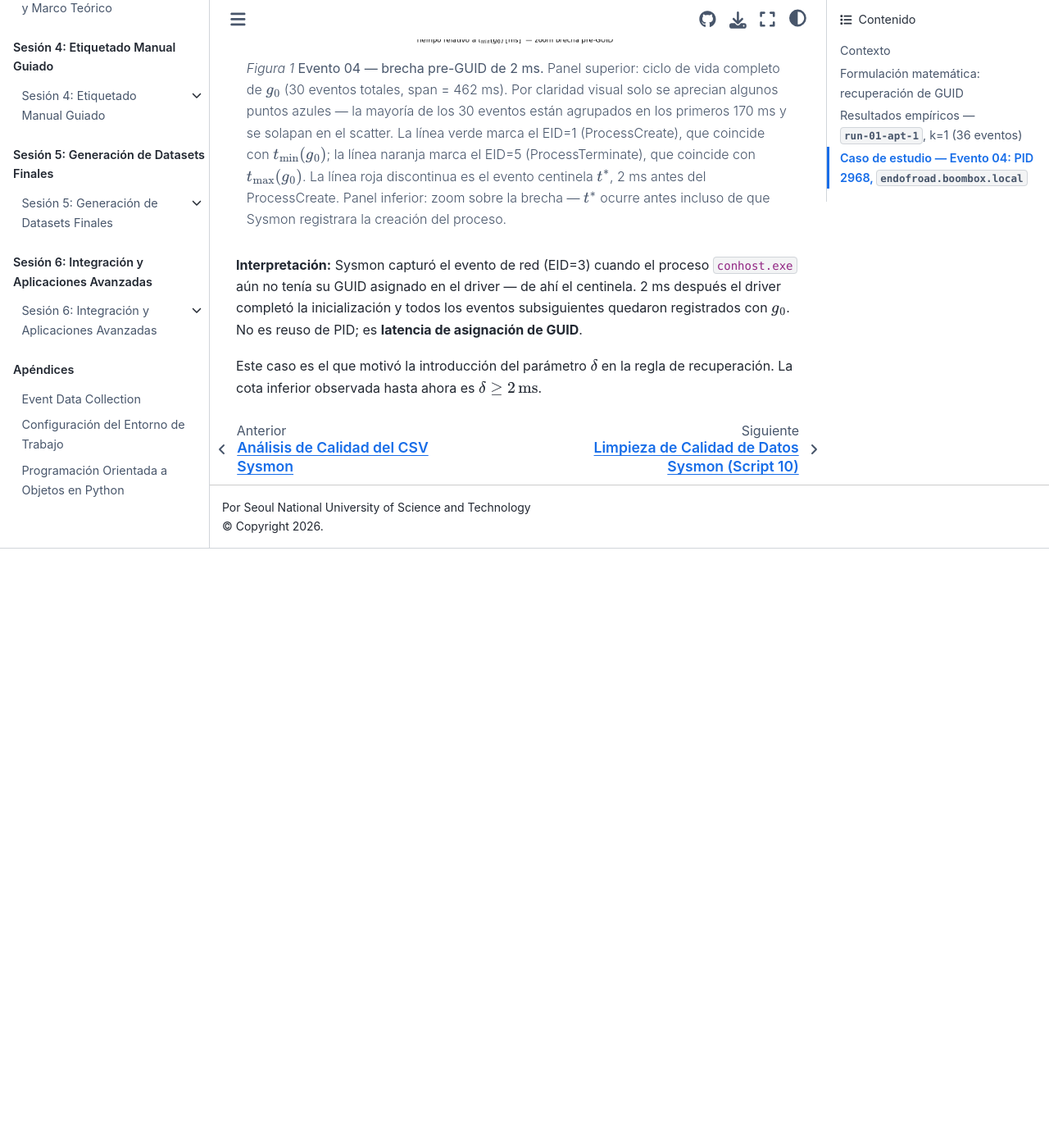
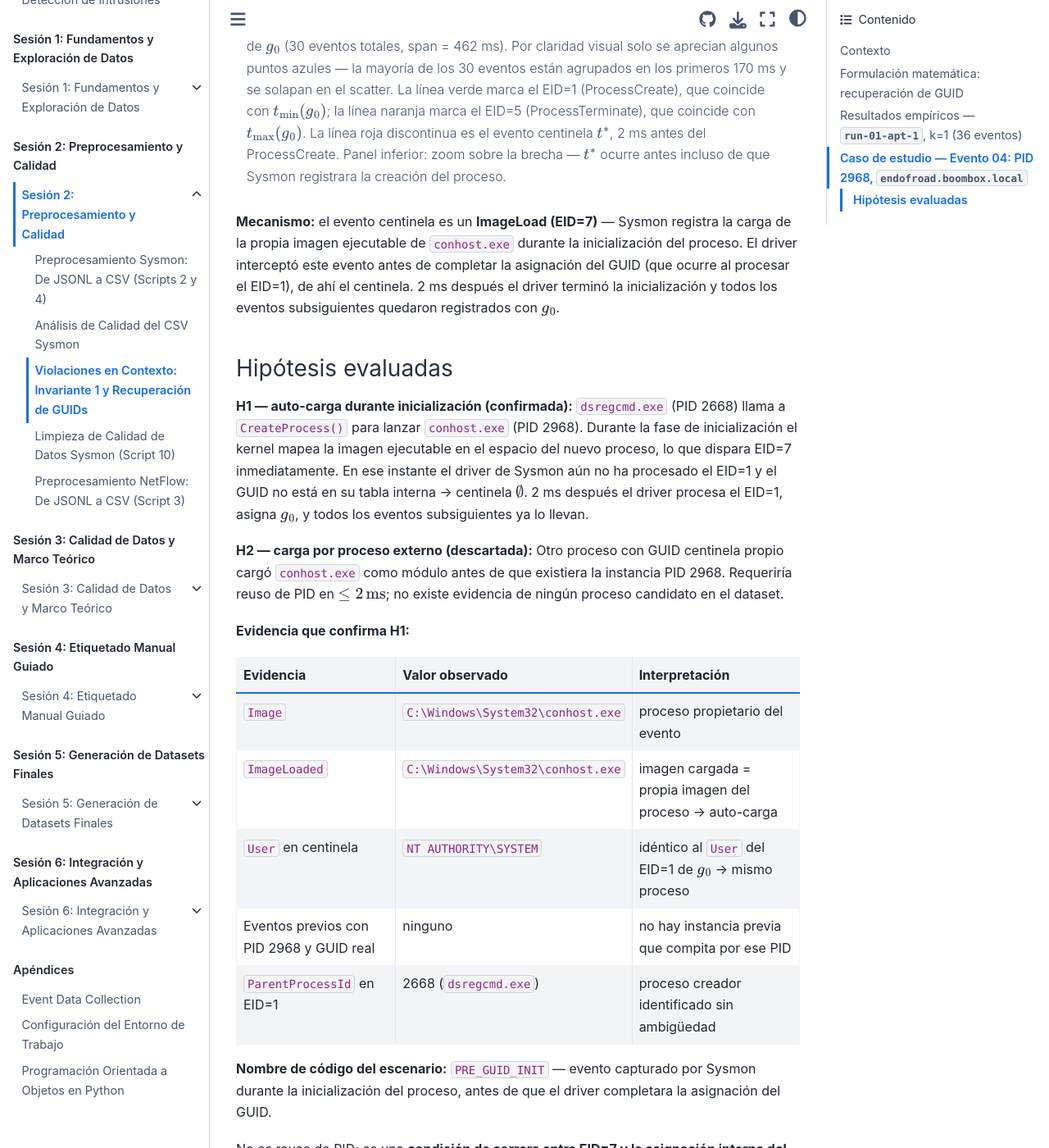
Before and after one commit to ollerenac/curso2026, a Jupyter Book: the page built from sesion-2/9-violaciones-en-contexto.md, in a window 1280 px wide and 1400 px high, scrolled down 6346 px. Shown: the whole window at 82% size. Built offline with Jupyter Book 1.0.4 settings and Sphinx 7.4.7 and the Sphinx Book theme 1.1.4, drawn with Linux system fonts in a browser that asks for light colours; before the commit the page ends 7015 px from its top, so only the background shows below that; some of the changed text lies outside the part shown.

Commit message:
analysis(sesion-2): document PRE_GUID_INIT scenario for event 04 (EID=7, PID 2968)
Completes the case study for the first |G|=1 sentinel event in k=1:
- Fix EventID in MD case study (EID=3 → EID=7 ImageLoad)
- Add H1/H2 hypothesis evaluation with evidence table
- Name the scenario PRE_GUID_INIT: race condition between EID=7 and
  Sysmon driver GUID assignment during process initialization
- Confirm REPLACE_GUID action via δ-tolerance rule (δ ≥ 2 ms)
- Extend 9_enfoque_B.ipynb with H1/H2 analysis cells (15–17)
- Annotate temporal window cell with ETW same-millisecond batch note

Co-Authored-By: Claude Sonnet 4.6 <noreply@anthropic.com>

````diff
--- a/sesion-2/9-violaciones-en-contexto.md
+++ b/sesion-2/9-violaciones-en-contexto.md
@@ -214,7 +214,7 @@ El análisis caso por caso avanza en el notebook `9_enfoque_B.ipynb`.
 | Campo | Valor |
 |-------|-------|
 | Fila CSV (`_original_row_index`) | 19619 |
-| EventID | 3 (NetworkConnect) — pero EID=3 ∉ {8,10}, válido en $\mathcal{E}_1$ |
+| EventID | 7 (ImageLoad) — EID=7 ∉ {8,10}, válido en $\mathcal{E}_1$ |
 | Image | `C:\Windows\System32\conhost.exe` |
 | `ts` ($t^*$) | 2025-03-19 05:04:05.550 UTC |
 
@@ -255,10 +255,48 @@ Panel inferior: zoom sobre la brecha — $t^*$ ocurre antes incluso de que Sysmo
 registrara la creación del proceso.
 ```
 
-**Interpretación:** Sysmon capturó el evento de red (EID=3) cuando el proceso
-`conhost.exe` aún no tenía su GUID asignado en el driver — de ahí el centinela.
-2 ms después el driver completó la inicialización y todos los eventos subsiguientes
-quedaron registrados con $g_0$. No es reuso de PID; es **latencia de asignación de GUID**.
+**Mecanismo:** el evento centinela es un **ImageLoad (EID=7)** — Sysmon registra
+la carga de la propia imagen ejecutable de `conhost.exe` durante la inicialización
+del proceso. El driver interceptó este evento antes de completar la asignación del
+GUID (que ocurre al procesar el EID=1), de ahí el centinela. 2 ms después el driver
+terminó la inicialización y todos los eventos subsiguientes quedaron registrados con $g_0$.
 
-Este caso es el que motivó la introducción del parámetro $\delta$ en la regla de
-recuperación. La cota inferior observada hasta ahora es $\delta \geq 2\,\text{ms}$.
+### Hipótesis evaluadas
+
+**H1 — auto-carga durante inicialización (confirmada):**
+`dsregcmd.exe` (PID 2668) llama a `CreateProcess()` para lanzar `conhost.exe`
+(PID 2968). Durante la fase de inicialización el kernel mapea la imagen ejecutable
+en el espacio del nuevo proceso, lo que dispara EID=7 inmediatamente. En ese instante
+el driver de Sysmon aún no ha procesado el EID=1 y el GUID no está en su tabla
+interna → centinela $\emptyset$. 2 ms después el driver procesa el EID=1, asigna
+$g_0$, y todos los eventos subsiguientes ya lo llevan.
+
+**H2 — carga por proceso externo (descartada):**
+Otro proceso con GUID centinela propio cargó `conhost.exe` como módulo antes de
+que existiera la instancia PID 2968. Requeriría reuso de PID en $\leq 2\,\text{ms}$;
+no existe evidencia de ningún proceso candidato en el dataset.
+
+**Evidencia que confirma H1:**
+
+| Evidencia | Valor observado | Interpretación |
+|-----------|-----------------|----------------|
+| `Image` | `C:\Windows\System32\conhost.exe` | proceso propietario del evento |
+| `ImageLoaded` | `C:\Windows\System32\conhost.exe` | imagen cargada = propia imagen del proceso → auto-carga |
+| `User` en centinela | `NT AUTHORITY\SYSTEM` | idéntico al `User` del EID=1 de $g_0$ → mismo proceso |
+| Eventos previos con PID 2968 y GUID real | ninguno | no hay instancia previa que compita por ese PID |
+| `ParentProcessId` en EID=1 | 2668 (`dsregcmd.exe`) | proceso creador identificado sin ambigüedad |
+
+**Nombre de código del escenario:** `PRE_GUID_INIT` — evento capturado por Sysmon
+durante la inicialización del proceso, antes de que el driver completara la
+asignación del GUID.
+
+No es reuso de PID; es una **condición de carrera entre EID=7 y la asignación
+interna del GUID en el driver**. La regla de recuperación con tolerancia $\delta$
+absorbe exactamente este tipo de artefacto:
+
+$$
+t_{\min}(g_0) - \delta \;\leq\; t^* \quad (\delta = 2\,\text{ms})
+\;\implies\; \texttt{REPLACE\_GUID} \quad [\texttt{PRE\_GUID\_INIT}]
+$$
+
+La cota inferior observada hasta ahora es $\delta \geq 2\,\text{ms}$.
````
Also changed, not shown: sesion-2/img/ev04_timeline.png, 1 other file.
